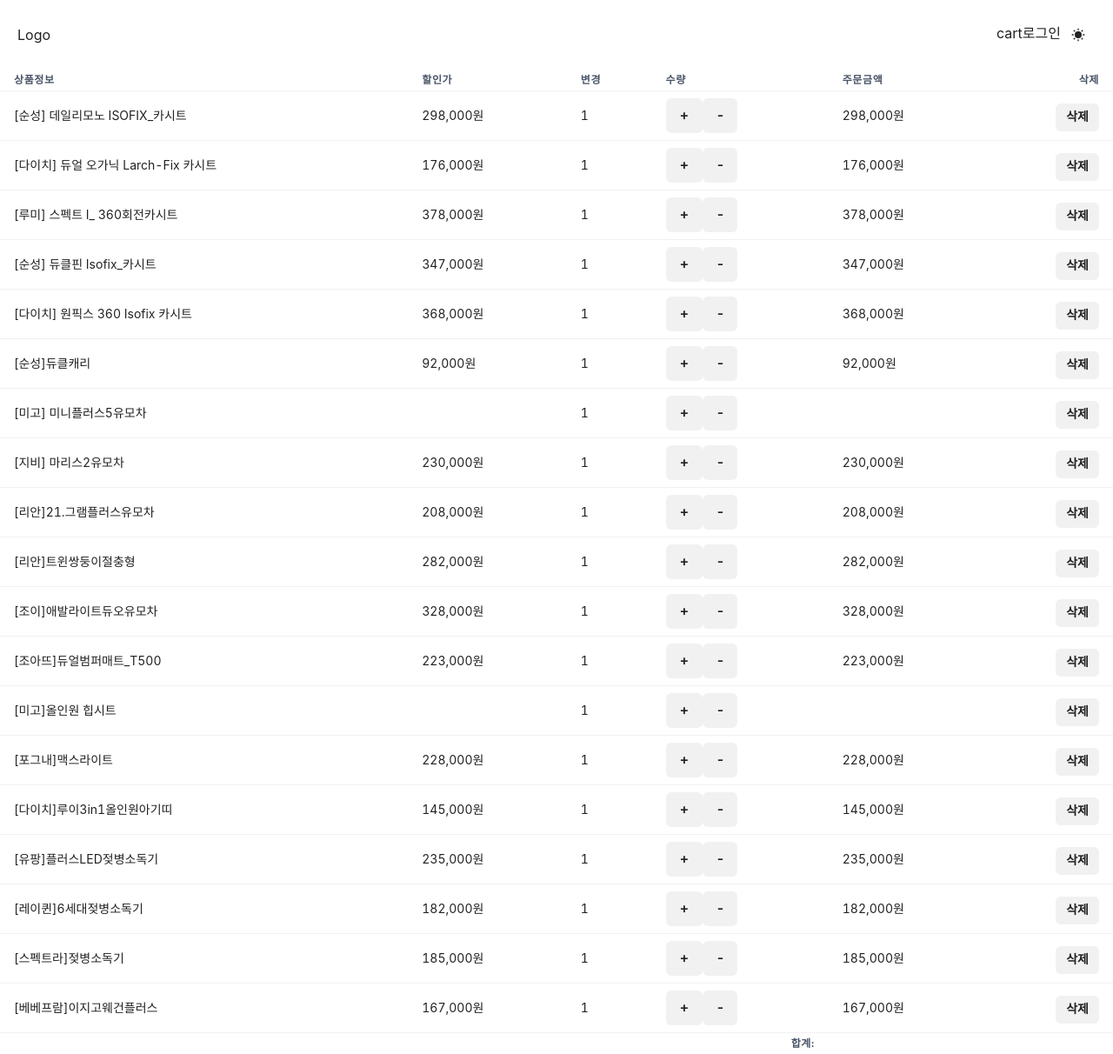
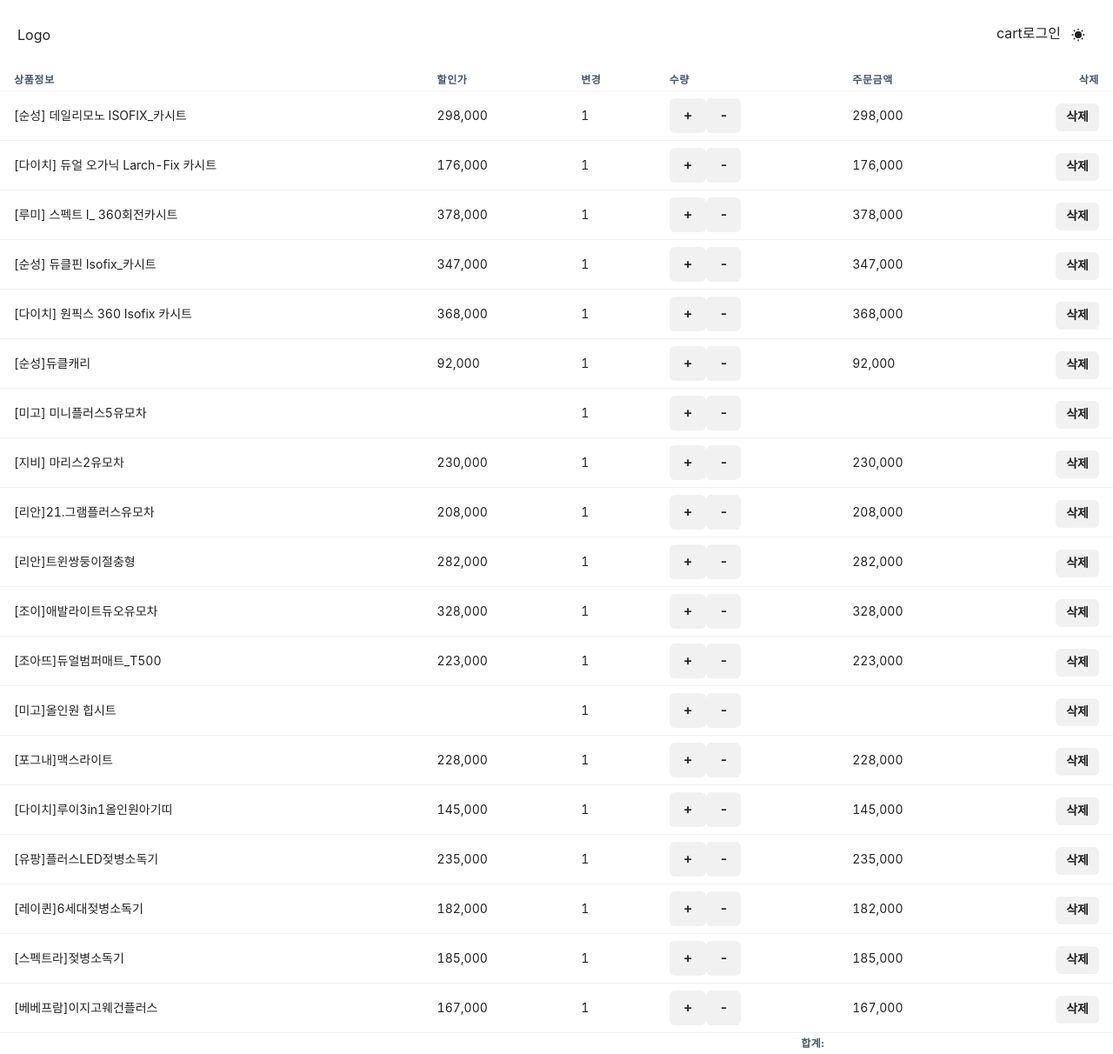
Before and after one commit to been95/simple-shopping-mall, a React (Create React App) app: page /cart in a window 1280 px wide. Shown: the whole page at 87% size. Built offline with nearby package versions, Linux system fonts and the light colour scheme.

Commit message:
feat:cart 주문

```diff
--- a/src/pages/Cart.js
+++ b/src/pages/Cart.js
@@ -1,6 +1,6 @@
 import React from "react";
 import { useDispatch, useSelector } from "react-redux";
-import { addCount, addMinus, addDelete } from "../store/cart/slice";
+import { addCount, addMinus, addDelete,priceSum } from "../store/cart/slice";
 import { Box, Table, Thead, Tbody, Tfoot, Tr, Th, Td, TableContainer, Button, Image, Flex } from "@chakra-ui/react";
 const Cart = () => {
   let state = useSelector((state) => state);
@@ -64,7 +64,9 @@
               <Th></Th>
               <Th></Th>
               <Th></Th>
-              <Th isNumeric>합계:</Th>
+              <Th isNumeric >
+                합계:{priceSum}
+              </Th>
             </Tr>
           </Tfoot>
         </Table>
--- a/src/pages/ItemDetailView.js
+++ b/src/pages/ItemDetailView.js
@@ -104,7 +104,7 @@
                   h="56px"
                   mr="20px"
                   onClick={() => {
-                    dispatch(addItem({ id: 1, title: "[순성] 데일리모노 ISOFIX_카시트", sale: "298,000원", count: 1 }));
+                    dispatch(addItem({ id: id, title: "[순성] 데일리모노 ISOFIX_카시트", sale: "298,000원", count: 1 }));
                   }}
                 >
                   장바구니
--- a/src/store/cart/slice.js
+++ b/src/store/cart/slice.js
@@ -1,25 +1,25 @@
 import { createSlice } from "@reduxjs/toolkit";
 
 const initialState = [
-  { id: 0,  title: "[순성] 데일리모노 ISOFIX_카시트",  sale: "298,000원",count: 1 },
-  { id: 1, title: "[다이치] 듀얼 오가닉 Larch-Fix 카시트",  sale: "176,000원",count: 1},
-  { id: 2,  title: "[루미] 스펙트 I_ 360회전카시트",  sale: "378,000원",count: 1},
-  { id: 3,  title: "[순성] 듀클핀 Isofix_카시트",  sale: "347,000원",count: 1},
-  { id: 4, title: "[다이치] 원픽스 360 Isofix 카시트", sale: "368,000원", count: 1},
-  { id: 5, title: "[순성]듀클캐리",  sale: "92,000원",count: 1 },
+  { id: 0,  title: "[순성] 데일리모노 ISOFIX_카시트",  sale: "298,000",count: 1 },
+  { id: 1, title: "[다이치] 듀얼 오가닉 Larch-Fix 카시트",  sale: "176,000",count: 1},
+  { id: 2,  title: "[루미] 스펙트 I_ 360회전카시트",  sale: "378,000",count: 1},
+  { id: 3,  title: "[순성] 듀클핀 Isofix_카시트",  sale: "347,000",count: 1},
+  { id: 4, title: "[다이치] 원픽스 360 Isofix 카시트", sale: "368,000", count: 1},
+  { id: 5, title: "[순성]듀클캐리",  sale: "92,000",count: 1 },
   { id: 6,  title: "[미고] 미니플러스5유모차",count: 1 },
-  { id: 7,  title: "[지비] 마리스2유모차", sale: "230,000원", count: 1 },
-  { id: 8,  title: "[리안]21.그램플러스유모차",sale: "208,000원",count: 1 },
-  { id: 9,  title: "[리안]트윈쌍둥이절충형",sale: "282,000원",count: 1},
-  { id: 10,  title: "[조이]애발라이트듀오유모차",  sale: "328,000원", count: 1},
-  { id: 11, title: "[조아뜨]듀얼범퍼매트_T500",  sale: "223,000원", count: 1 },
+  { id: 7,  title: "[지비] 마리스2유모차", sale: "230,000", count: 1 },
+  { id: 8,  title: "[리안]21.그램플러스유모차",sale: "208,000",count: 1 },
+  { id: 9,  title: "[리안]트윈쌍둥이절충형",sale: "282,000",count: 1},
+  { id: 10,  title: "[조이]애발라이트듀오유모차",  sale: "328,000", count: 1},
+  { id: 11, title: "[조아뜨]듀얼범퍼매트_T500",  sale: "223,000", count: 1 },
   { id: 12, title: "[미고]올인원 힙시트", count: 1},
-  { id: 13,  title: "[포그내]맥스라이트", sale: "228,000원",count: 1 },
-  { id: 14, title: "[다이치]루이3in1올인원아기띠",  sale: "145,000원", count: 1},
-  { id: 15, title: "[유팡]플러스LED젖병소독기",sale: "235,000원",count: 1},
-  { id: 16, title: "[레이퀸]6세대젖병소독기", sale: "182,000원",  count: 1},
-  { id: 17, title: "[스펙트라]젖병소독기", sale: "185,000원",count: 1 },
-  { id: 18,  title: "[베베프람]이지고웨건플러스",  sale: "167,000원",count: 1 },
+  { id: 13,  title: "[포그내]맥스라이트", sale: "228,000",count: 1 },
+  { id: 14, title: "[다이치]루이3in1올인원아기띠",  sale: "145,000", count: 1},
+  { id: 15, title: "[유팡]플러스LED젖병소독기",sale: "235,000",count: 1},
+  { id: 16, title: "[레이퀸]6세대젖병소독기", sale: "182,000",  count: 1},
+  { id: 17, title: "[스펙트라]젖병소독기", sale: "185,000",count: 1 },
+  { id: 18,  title: "[베베프람]이지고웨건플러스",  sale: "167,000",count: 1 },
 ];
 
 export const cartReducer = createSlice({
@@ -53,7 +53,7 @@
       return state.filter((a) => a.id !== action.payload);
     },
     priceSum (state, action){
-      return(state += action.coun),0;
+      return(state += action.sale*action.count),0;
     },
     addItem(state, action) {
       return [...state, action.payload];
```
